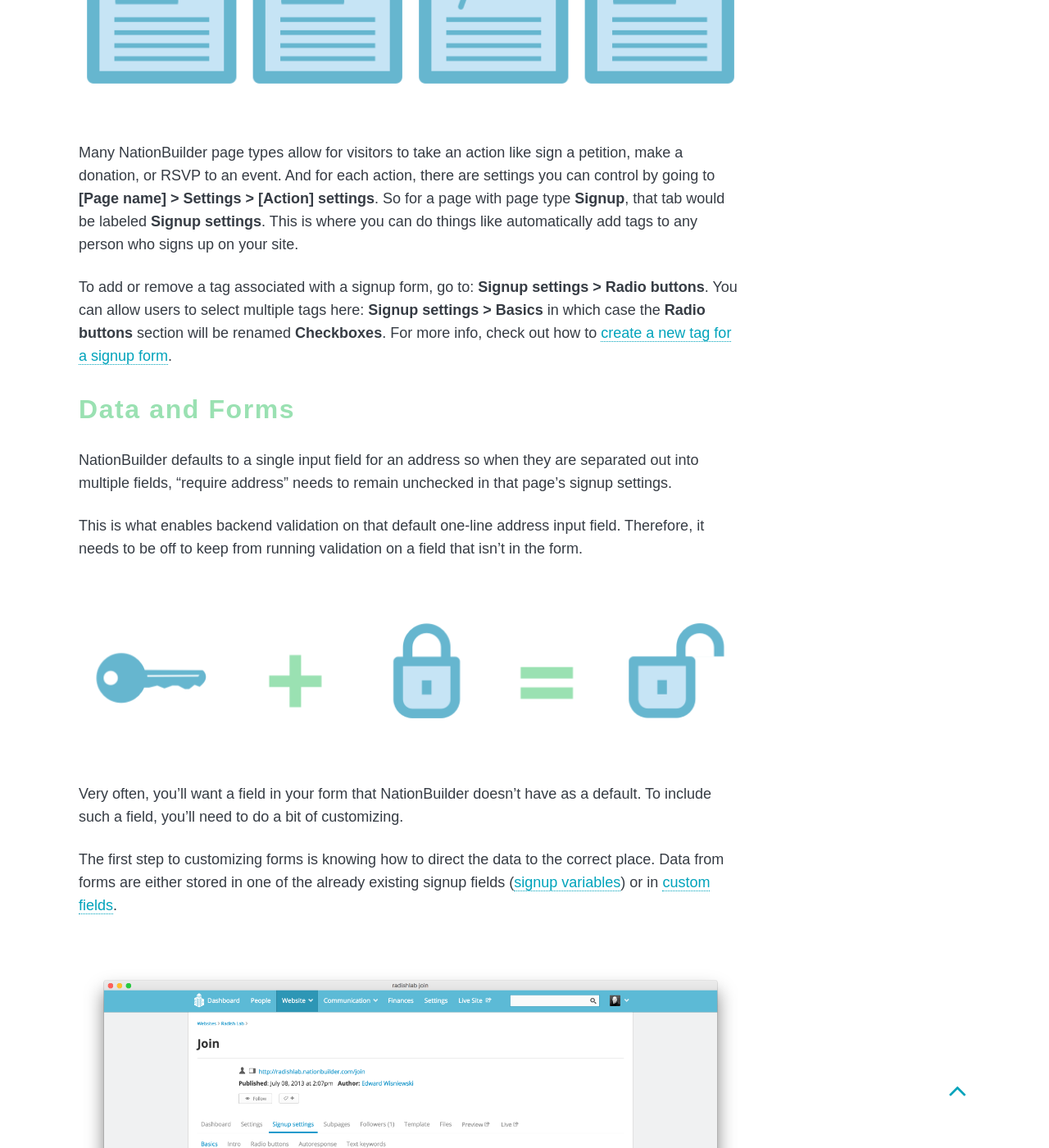
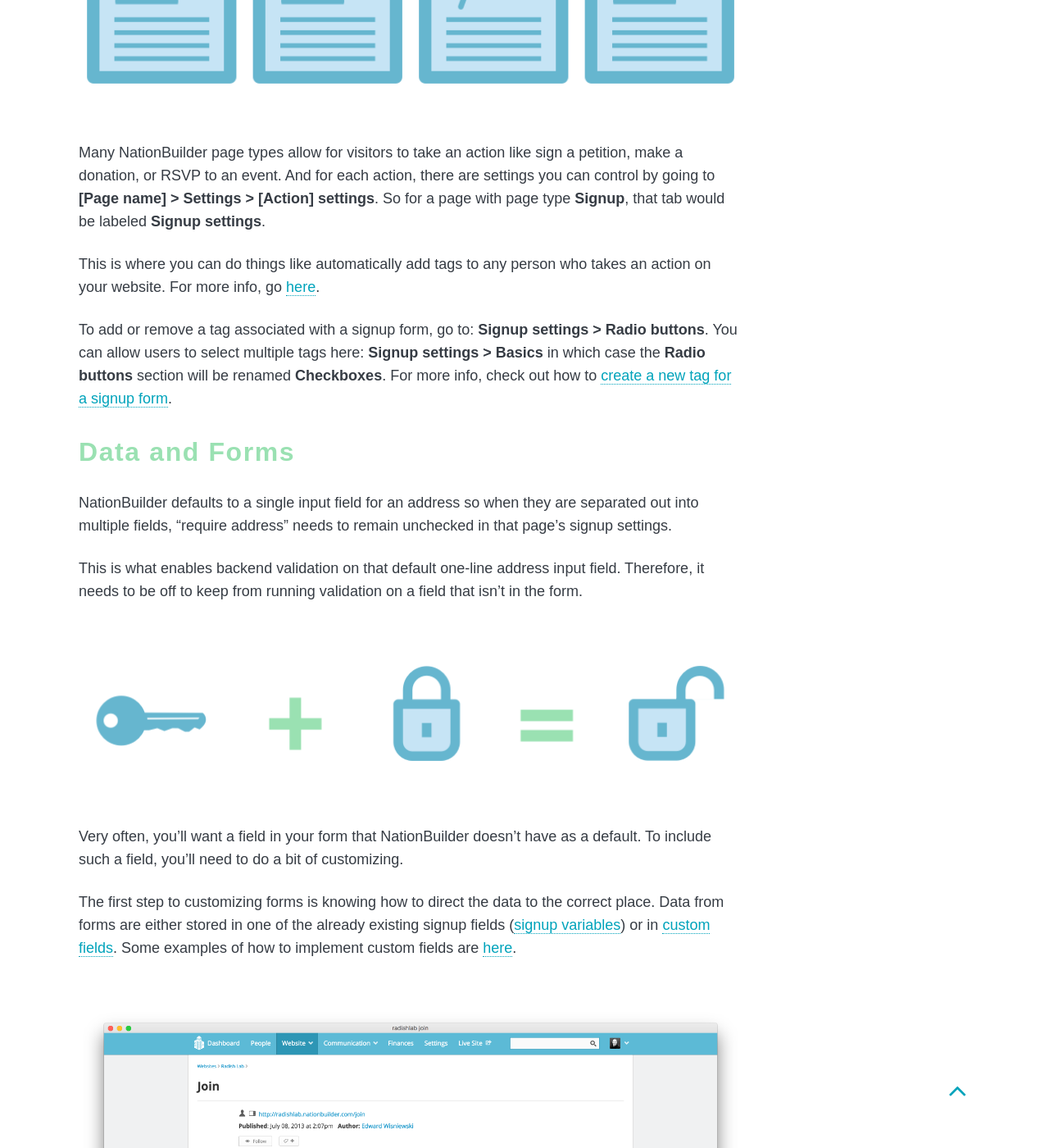
Before and after one commit to chrisheuberger/nationbuilder-guide, a Jekyll site: the page built from customizing/index.md, in a window 1280 px wide and 1400 px high, scrolled down 9322 px. Shown: the whole window at 82% size. Built offline with Jekyll 4.4.1, drawn with Linux system fonts in a browser that asks for light colours; some of the changed text lies outside the part shown.

Commit message:
updates from rubric

```diff
--- a/customizing/index.md
+++ b/customizing/index.md
@@ -58,7 +58,7 @@
 
 #### For Loop Example 1
 
-You could use a for loop to access a page's children with the the page.children object.
+You could use a for loop to access a page's children with the the `page.children` object.
 
 So this would go in the parent page’s template:
 
@@ -240,7 +240,9 @@
 
 ![members](../images/members.png){: .full-width}
 
-Many NationBuilder page types allow for visitors to take an action like sign a petition, make a donation, or RSVP to an event. And for each action, there are settings you can control by going to **[Page name] > Settings > [Action] settings**. So for a page with page type **Signup**, that tab would be labeled **Signup settings**. This is where you can do things like automatically add tags to any person who signs up on your site.
+Many NationBuilder page types allow for visitors to take an action like sign a petition, make a donation, or RSVP to an event. And for each action, there are settings you can control by going to **[Page name] > Settings > [Action] settings**. So for a page with page type **Signup**, that tab would be labeled **Signup settings**.
+
+This is where you can do things like automatically add tags to any person who takes an action on your website. For more info, go [here](http://nationbuilder.com/how_pages_work#action).
 
 To add or remove a tag associated with a signup form, go to: **Signup settings > Radio buttons**. You can allow users to select multiple tags here: **Signup settings > Basics** in which case the **Radio buttons** section will be renamed **Checkboxes**. For more info, check out how to [create a new tag for a signup form](http://nationbuilder.com/how_to_signup#create){:target="_blank"}.
 
@@ -254,7 +256,7 @@
 
 Very often, you'll want a field in your form that NationBuilder doesn’t have as a default. To include such a field, you’ll need to do a bit of customizing.
 
-The first step to customizing forms is knowing how to direct the data to the correct place. Data from forms are either stored in one of the already existing signup fields ([signup variables](http://nationbuilder.com/signup_variables){:target="_blank"}) or in [custom fields](http://nationbuilder.com/when_to_use_custom_fields){:target="_blank"}.
+The first step to customizing forms is knowing how to direct the data to the correct place. Data from forms are either stored in one of the already existing signup fields ([signup variables](http://nationbuilder.com/signup_variables){:target="_blank"}) or in [custom fields](http://nationbuilder.com/when_to_use_custom_fields){:target="_blank"}. Some examples of how to implement custom fields are [here](http://nationbuilder.com/request_custom_people_fields_on_webpages).
 
 ![join page](../images/join-screenshot.png){: .full-width}
 
```
Also changed, not shown: basics/index.md (+31 -13 lines), 7 other files.
